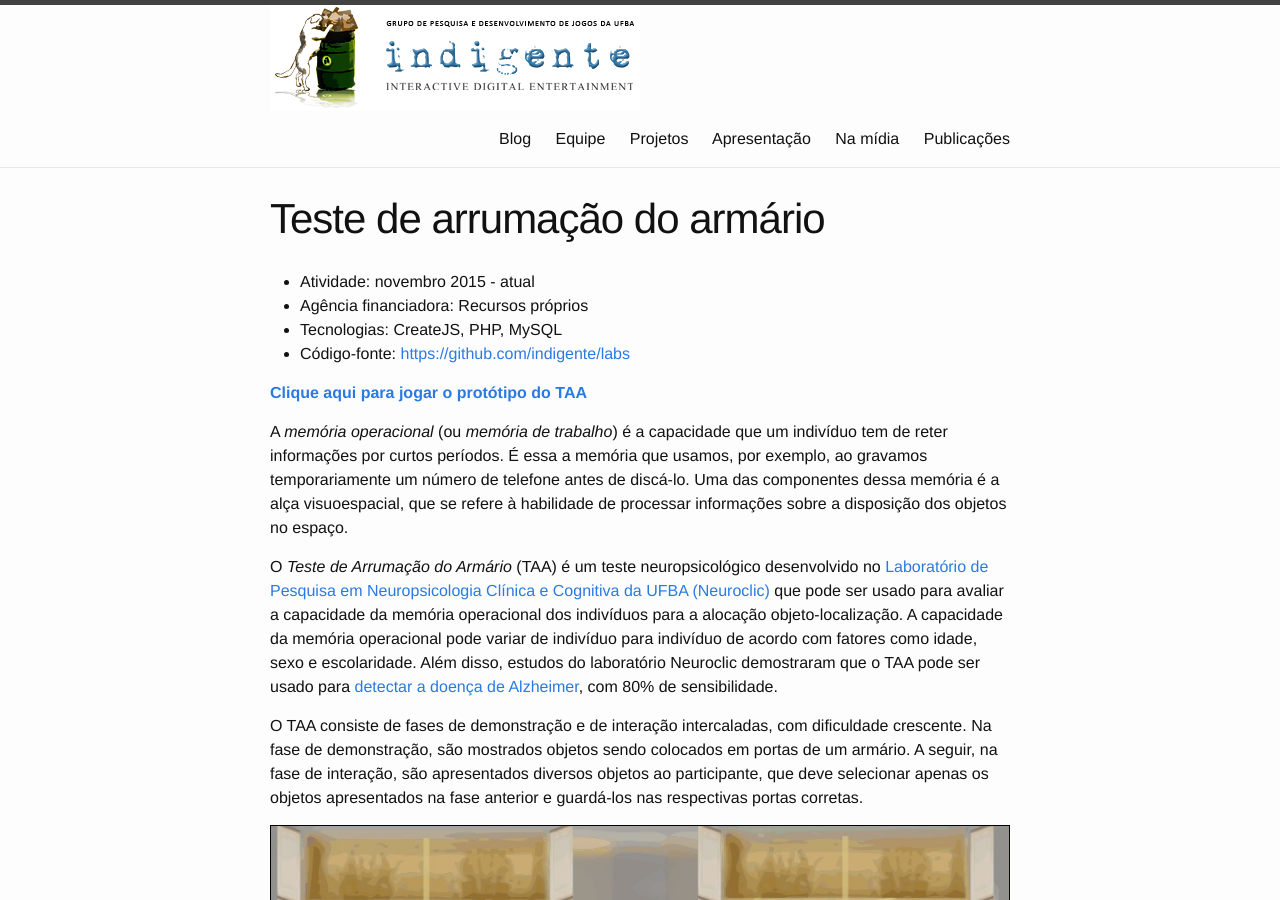
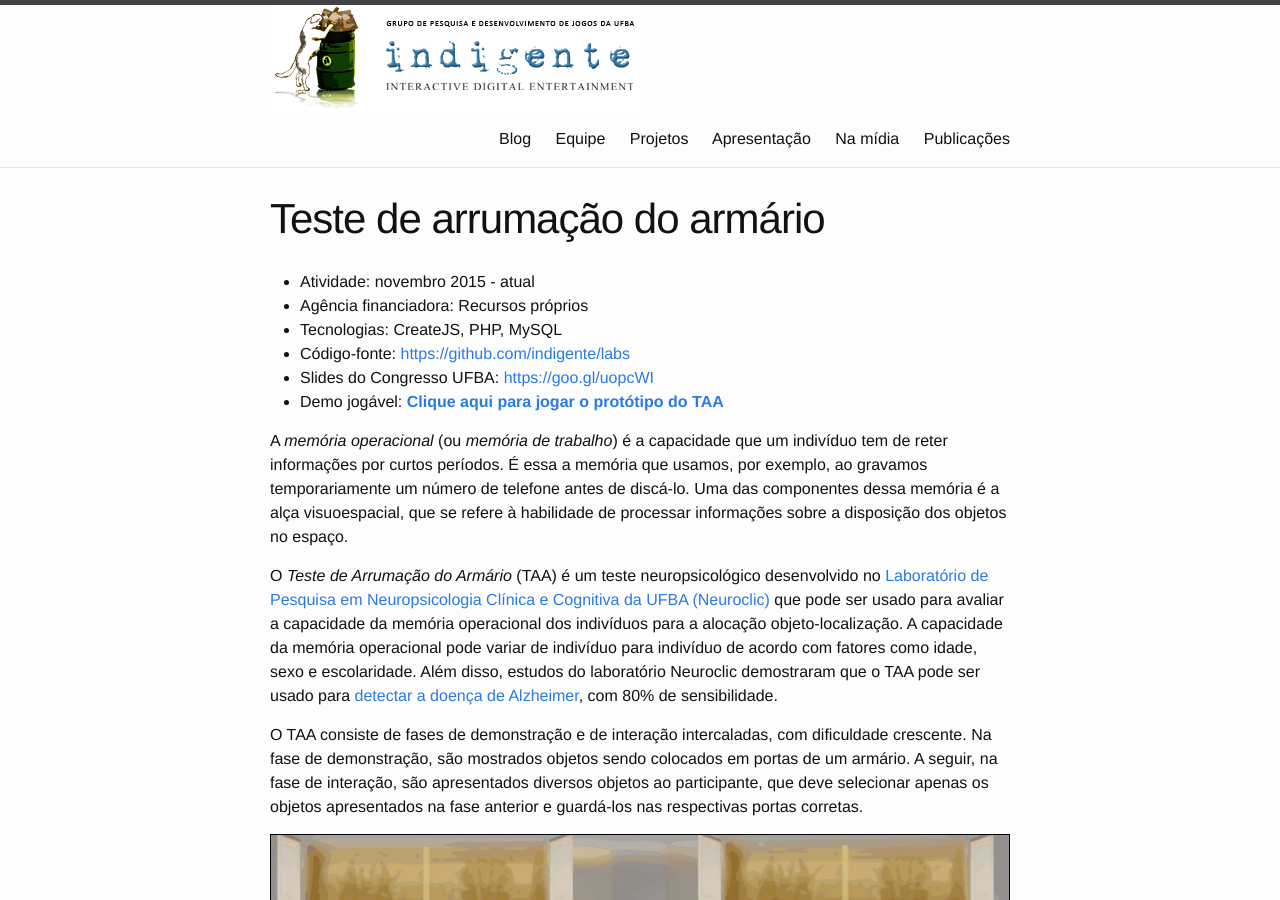
Before and after one commit to indigente/old-indigente.github.io, a Jekyll site: the page built from projetos/taa.md, in a window 1280 px wide and 900 px high. Built offline with Jekyll 4.4.1, drawn with Linux system fonts in a browser that asks for light colours.

Commit message:
Adiciona link para slides do Congresso UFBA.

```diff
--- a/projetos/taa.md
+++ b/projetos/taa.md
@@ -7,8 +7,8 @@ title: "Teste de arrumação do armário"
 - Agência financiadora: Recursos próprios
 - Tecnologias: CreateJS, PHP, MySQL
 - Código-fonte: <https://github.com/indigente/labs>
-
-**[Clique aqui para jogar o protótipo do TAA](https://indigente.github.io/labs/taa-adulto)**
+- Slides do Congresso UFBA: <https://goo.gl/uopcWI>
+- Demo jogável: **[Clique aqui para jogar o protótipo do TAA](https://indigente.github.io/labs/taa-adulto)**
 
 A *memória operacional* (ou *memória de trabalho*) é a capacidade que um indivíduo tem de reter informações por curtos períodos. É essa a memória que usamos, por exemplo, ao gravamos temporariamente um número de telefone antes de discá-lo. Uma das componentes dessa memória é a alça visuoespacial, que se refere à habilidade de processar informações sobre a disposição dos objetos no espaço.
 
```
